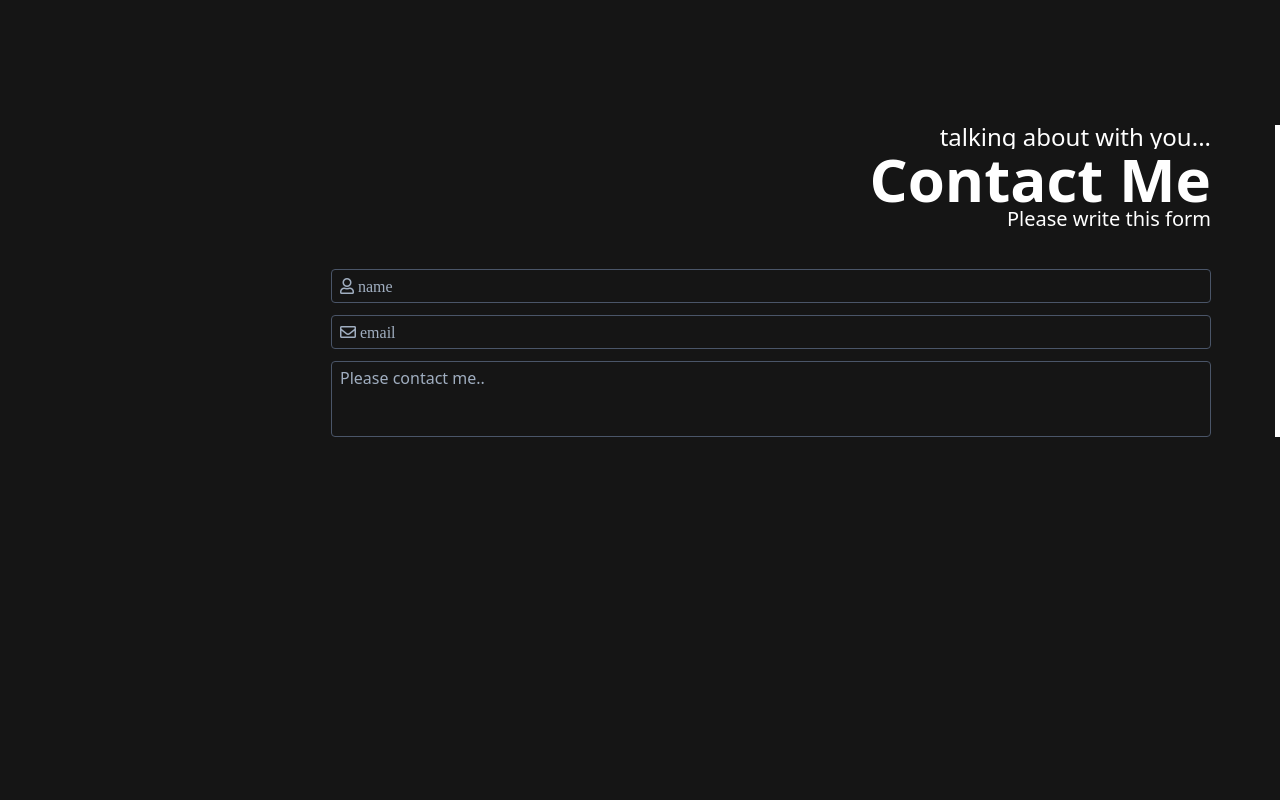
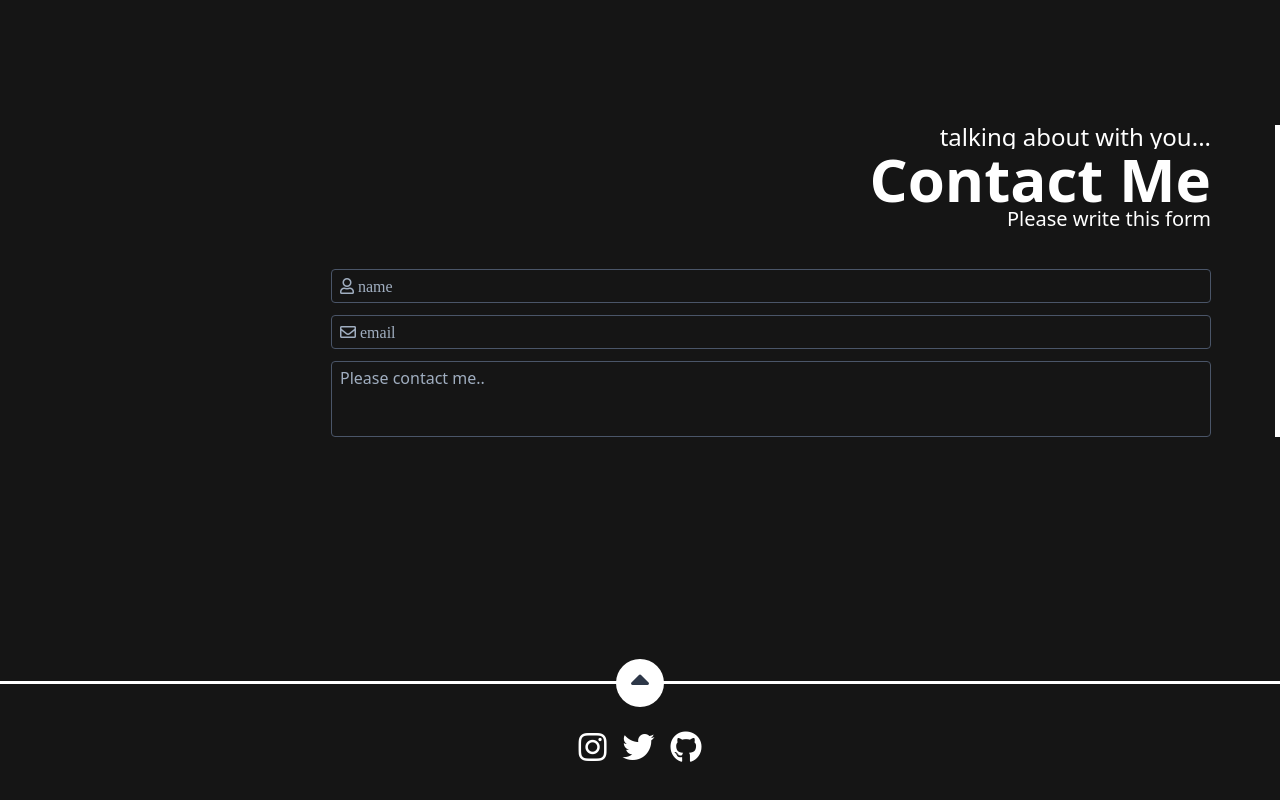
Before and after one commit to ringleibee/ojikun-pre, a Nuxt app: page / in a window 1280 px wide. Shown: the part 3319-4119 px from the top of the page. Before the commit the page ends 4000 px from the top, so only its background shows below. Built offline with nearby package versions, Linux system fonts and the light colour scheme.

Commit message:
色々作成

```diff
--- /dev/null
+++ b/layouts/DefaultFooter.vue
@@ -0,0 +1,43 @@
+<template>
+  <div class="wrapper relative">
+    <div class="container mx-auto">
+      <div class="top-button-wrapper flex items-center flex-col">
+        <a v-scroll-to="'body'" class="top-button bg-white text-gray-800 flex items-center justify-center w-12 h-12"><i class="fas mt-2 bg-white fa-2x fa-sort-up"></i></a>
+        <div class="flex justify-center items-center h-32">
+          <div class="footer-sns">
+            <a href="https://www.instagram.com/0ffice365/"><i class="fab fa-2x fa-instagram"></i></a>
+            <a href="https://twitter.com/xtyyyy"><i class="fab fa-2x fa-twitter"></i></a>
+            <a href="https://github.com/ringleibee"><i class="fab fa-2x fa-github"></i></a>
+          </div>
+        </div>
+      </div>
+    </div>
+  </div>
+</template>
+
+<script>
+import Vue from 'vue'
+import VueScrollTo from 'vue-scrollto'
+
+export default Vue.extend({
+  scrollToTop: true
+  });
+</script>
+
+<style scoped>
+.wrapper {
+  border-top: 3px solid white;
+}
+
+.top-button {
+  border-radius: 50%;
+}
+.footer-sns > a {
+  @apply mx-2;
+}
+
+.top-button {
+  position: absolute;
+  top:-25px;
+}
+</style>
--- a/layouts/default.vue
+++ b/layouts/default.vue
@@ -1,21 +1,26 @@
 <template>
-  <div>
+  <div id="wrapper">
     <header>
       <default-header />
     </header>
     <main>
       <nuxt />
     </main>
+    <footer>
+      <default-footer />
+    </footer>
   </div>
 </template>
 
 <script lang="ts">
 import Vue from 'vue'
 import DefaultHeader from '~/layouts/DefaultHeader.vue'
+import DefaultFooter from '~/layouts/DefaultFooter.vue'
 
 export default Vue.extend({
   components: {
-    DefaultHeader
+    DefaultHeader,
+    DefaultFooter
   }
 })
 </script>
@@ -26,4 +31,15 @@ header {
   @apply fixed top-0 left-0 right-0;
 }
 
+body,
+#wrapper {
+  display: flex;
+  flex-direction: column;
+  min-height: 100vh;
+}
+
+footer {
+  margin-top: auto;
+}
+
 </style>
--- a/nuxt.config.js
+++ b/nuxt.config.js
@@ -28,6 +28,7 @@ export default {
   ** Plugins to load before mounting the App
   */
   plugins: [
+    {src: "~plugins/vue-scrollto", ssr: false},
   ],
   /*
   ** Nuxt.js dev-modules
--- a/package.json
+++ b/package.json
@@ -14,7 +14,8 @@
     "@fortawesome/fontawesome-svg-core": "^1.2.28",
     "@fortawesome/vue-fontawesome": "^0.1.9",
     "nuxt": "^2.0.0",
-    "nuxt-fontawesome": "^0.4.0"
+    "nuxt-fontawesome": "^0.4.0",
+    "vue-scrollto": "^2.18.1"
   },
   "devDependencies": {
     "@nuxt/typescript-build": "^0.6.0",
--- a/pages/index.vue
+++ b/pages/index.vue
@@ -1,5 +1,5 @@
 <template>
-  <div>
+  <div id="app">
     <o-home-section />
     <o-about-section />
     <o-services-section />
--- /dev/null
+++ b/plugins/vue-scrollto.ts
@@ -0,0 +1,11 @@
+import Vue from "vue";
+import VueScrollTo from "vue-scrollto";
+
+Vue.use(VueScrollTo, {
+  // デフォルトのオプションとかはここで設定
+  offset: -100 // ヘッダ分を考慮
+});
+
+export default function(ctx, inject) {
+  inject("scrollTo", VueScrollTo.scrollTo);
+}
```
Also changed, not shown: 1 other file (tests, documents, lock files or other folders).
